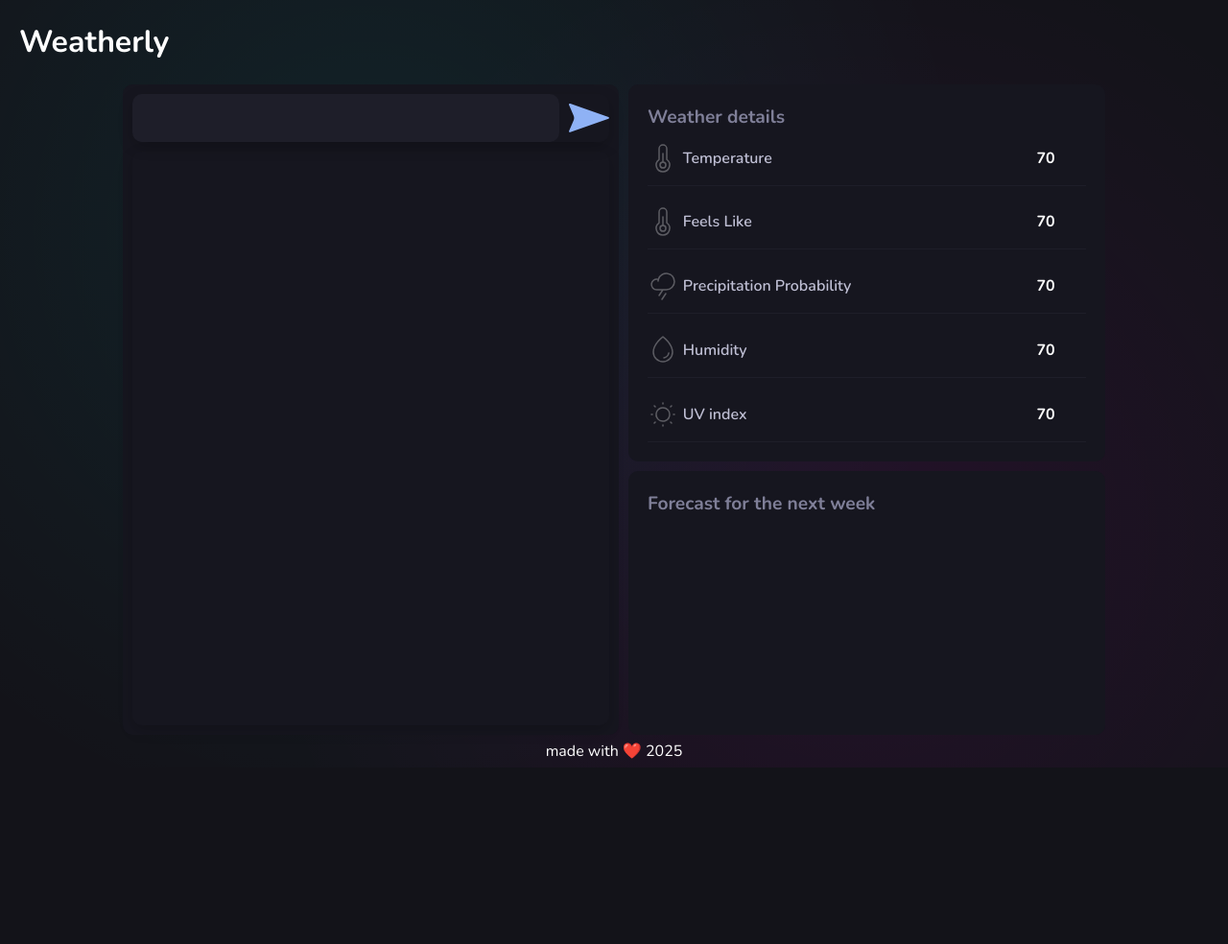
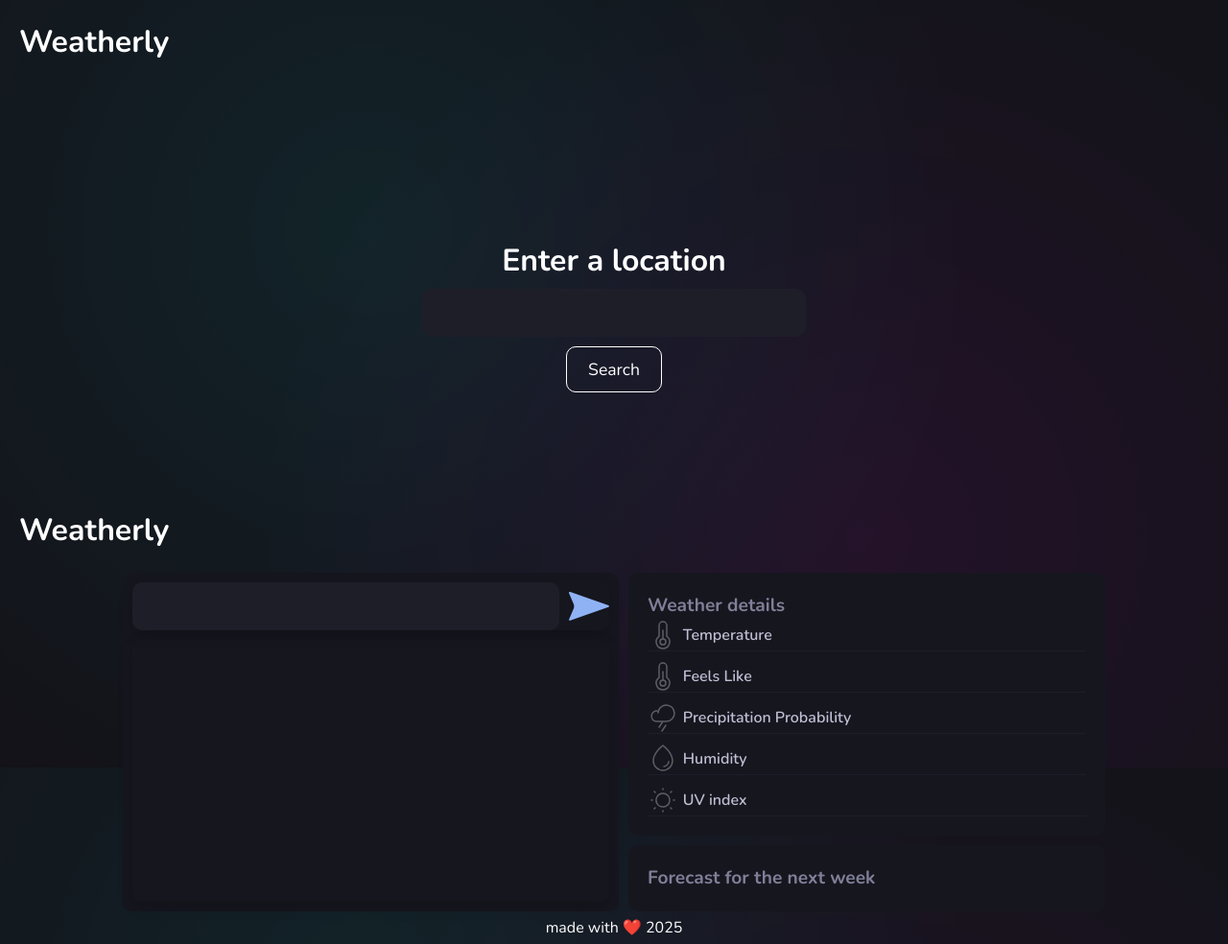
Before and after one commit to Soham-Powar/Weather-App, a website built with webpack: page src/template.html in a window 1280 px wide. Shown: the whole page at 96% size. Before the commit the page ends 800 px from the top, so only its background shows below. Built offline with nearby package versions, Linux system fonts and the light colour scheme; no server answers.

Commit message:
Remove unnecessary comments and placeholder text.

```diff
--- a/src/dom/displayWeather.js
+++ b/src/dom/displayWeather.js
@@ -3,8 +3,10 @@ import renderMainWeather from "./renderMainWeather";
 import renderWeekWeather from "./renderWeekWeather";
 
 export default function displayWeather(generalWeather, weekArray) {
-  console.table(generalWeather);
-  console.table(weekArray);
+  const bodyContainer = document.querySelector(".body-container");
+  bodyContainer.innerHTML = "";
+  //   console.table(generalWeather);
+  //   console.table(weekArray);
   renderMainWeather(generalWeather, weekArray[0]);
   renderDaysWeather(weekArray[0]);
   renderWeekWeather(weekArray);
--- a/src/dom/dom.css
+++ b/src/dom/dom.css
@@ -160,7 +160,6 @@ footer {
 
 /* left-div - lower-weather */
 
-.weather-icon>img {}
 
 .lower-weather {
 	display: flex;
--- a/src/index.js
+++ b/src/index.js
@@ -7,6 +7,6 @@ import renderLandingPage from "./dom/renderLandingPage";
 
 document.addEventListener("DOMContentLoaded", () => {
   addFooter();
-  // renderLandingPage();
-  callAPIByLocation("Kolhapur");
+  renderLandingPage();
+  // callAPIByLocation("Kolhapur");
 });
--- a/src/template.html
+++ b/src/template.html
@@ -35,26 +35,20 @@
 				<div class="upper-weather">
 					<div class="left">
 						<div class="location">
-							<!-- Kolhapur, Maharashtra - India -->
 						</div>
 						<div class="date">
-							<!-- Thursday, May 22, 2025 -->
 						</div>
 					</div>
 					<div class="time">
-						<!-- 10:15 -->
 					</div>
 				</div>
 				<div class="lower-weather">
 					<div class="lower-left">
 						<div class="temp">
-							<!-- 25°c -->
 						</div>
 						<div class="temp-minmax">
-							<!-- 23°c / 25°c -->
 						</div>
 						<div class="weather-desc">
-							<!-- Few Clouds -->
 						</div>
 					</div>
 					<div class="weather-icon">
@@ -70,27 +64,27 @@
 					<div>
 						<img src="./resources/icons/Type=thermometer-simple-light.svg" alt="">
 						<span class="today-property today-temp">Temperature</span>
-						<span class="today-value">70</span>
+						<span class="today-value"></span>
 					</div>
 					<div>
 						<img src="./resources/icons/Type=thermometer-simple-light.svg" alt="">
 						<span class="today-property today-feels-like">Feels Like</span>
-						<span class="today-value">70</span>
+						<span class="today-value"></span>
 					</div>
 					<div>
 						<img src="./resources/icons/Type=cloud-rain-light.svg" alt="">
 						<span class="today-property today-rain-prob">Precipitation Probability</span>
-						<span class="today-value">70</span>
+						<span class="today-value"></span>
 					</div>
 					<div>
 						<img src="./resources/icons/Type=drop-light.svg" alt="">
 						<span class="today-property today-humidity">Humidity</span>
-						<span class="today-value">70</span>
+						<span class="today-value"></span>
 					</div>
 					<div>
 						<img src="./resources/icons/Type=sun-dim-light.svg" alt="">
 						<span class="today-property today-uv">UV index</span>
-						<span class="today-value">70</span>
+						<span class="today-value"></span>
 					</div>
 				</div>
 			</div>
@@ -101,6 +95,7 @@
 			</div>
 		</div>
 	</div>
+
 	<footer></footer>
 </body>
 
```
